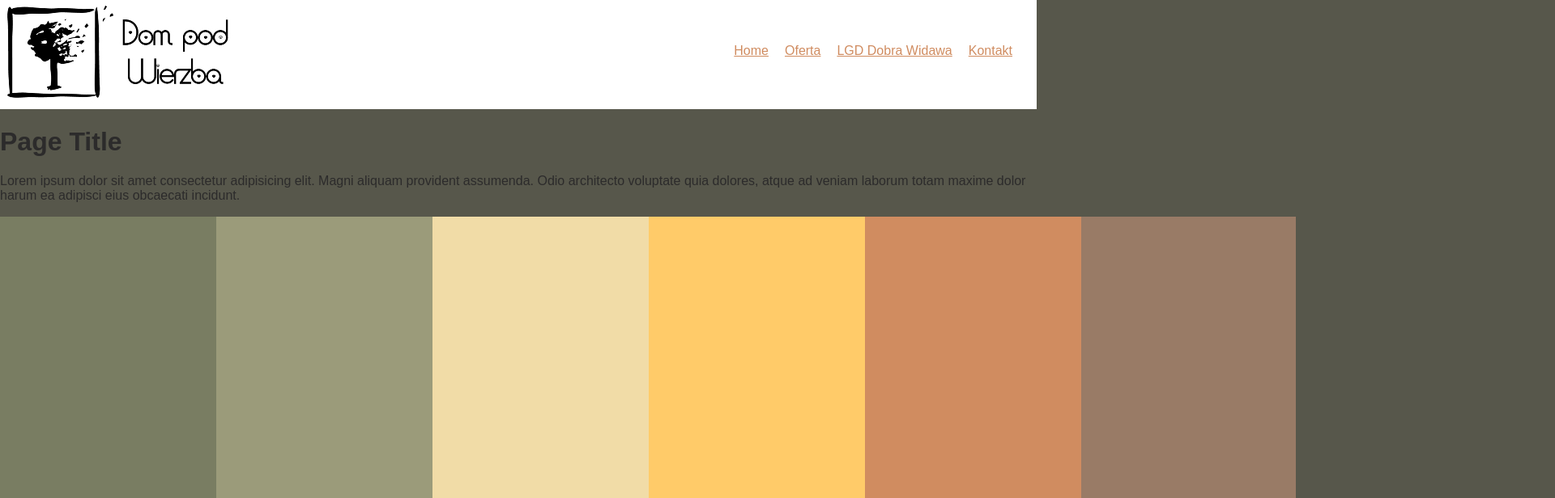
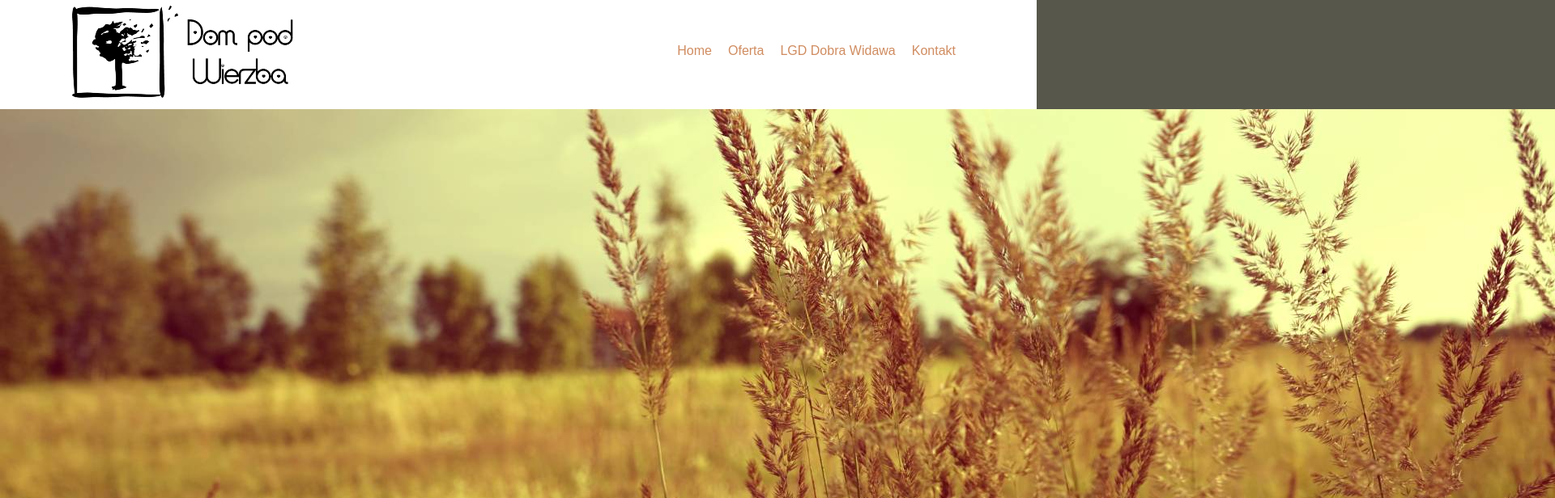
Before and after one commit to Michal-Rudy/dom-pod-wierzba-website, a website: page index.html in a window 1280 px wide. Shown: the top 616 px of the page at 81% size, 1920 px wide, since content can reach past the window. Drawn offline with Linux system fonts and the light colour scheme.

Commit message:
slider prototype

```diff
--- a/index.html
+++ b/index.html
@@ -38,8 +38,9 @@
       </header>
 
       <section class="site-content">
+
         <section class="slider">
-          <h1>Page Title</h1>
+          <img src="/images/dom-pod-wierzba-slider-photo-01.jpg" alt="widok z Domu pod Wierzbą 01">
         </section>
 
         <section class="offer"></section>
--- a/styles/style.css
+++ b/styles/style.css
@@ -38,11 +38,14 @@ ul {
   justify-content: space-between;
   align-items: center;
   background: white;
+  padding: 0 80px;
 }
 
+.main-header__logo {
+  margin-left: 0px;
+}
 
 .navigation {
-  padding: 10px;
   display: none; }
 
 .navigation--open {
@@ -56,7 +59,9 @@ ul {
 .navigation__link {
   color: #D08C60;
   display: block;
-  margin-bottom: 10px; }
+  margin-bottom: 10px;
+  text-decoration: none;
+}
 
 .navigation__link:hover {
   color: #FFCB69; }
```
Also changed, not shown: images/dom-pod-wierzba-slider-photo-01.jpg (added).
